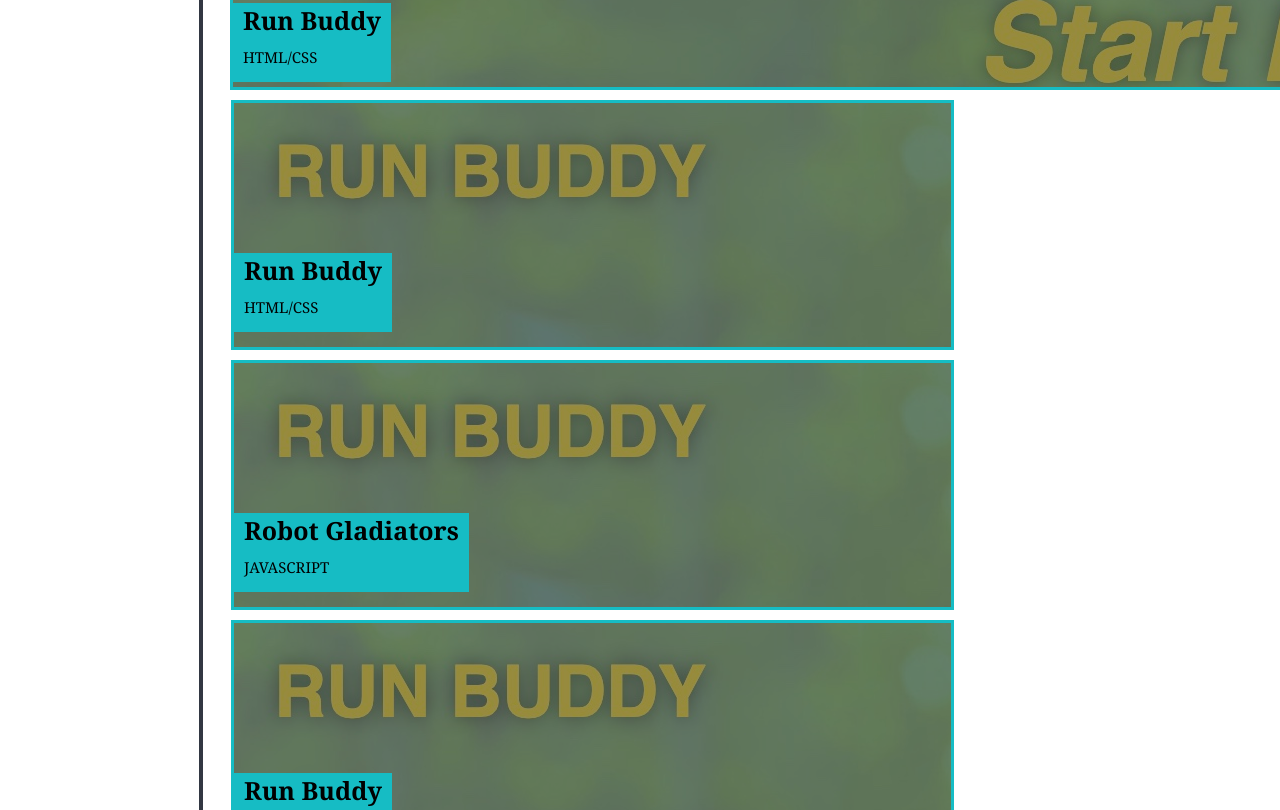
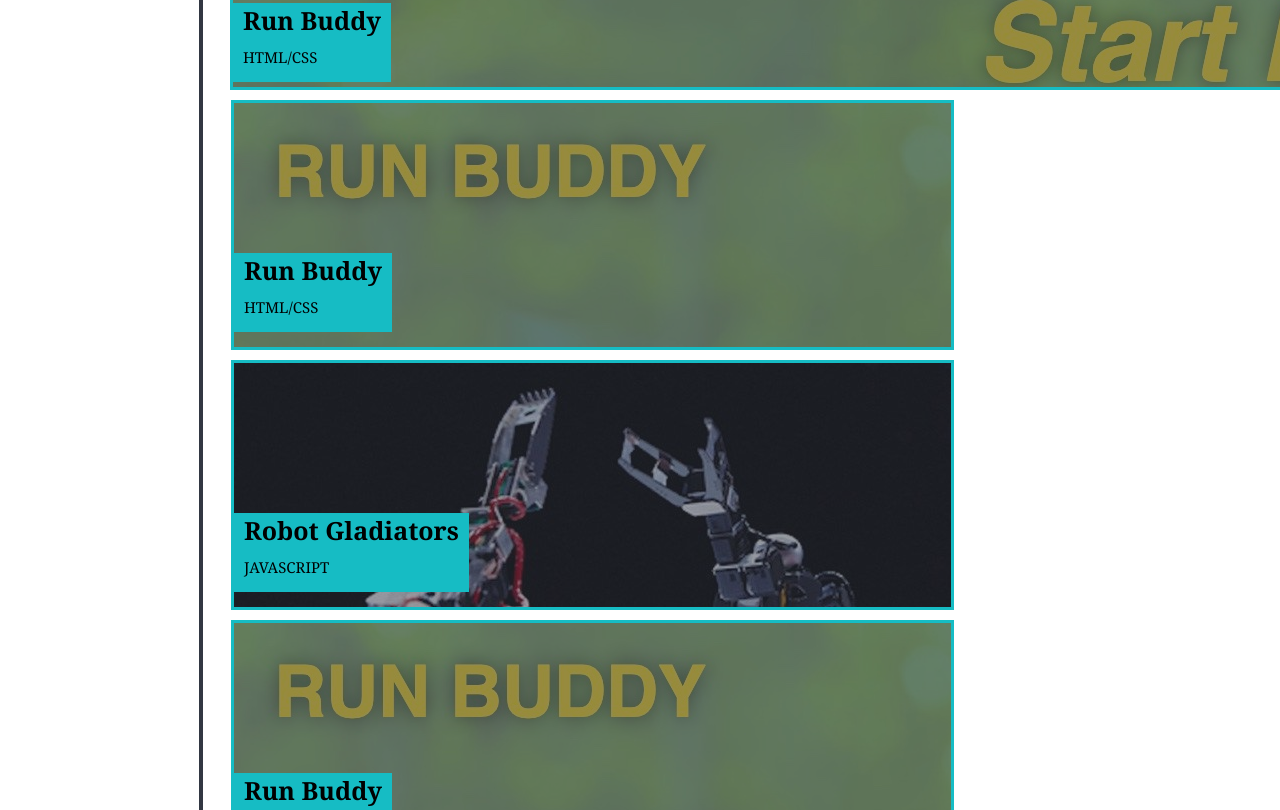
Before and after one commit to sboucher2011/challenge02, a plain HTML site: page index.html in a window 1280 px wide. Shown: the part 1480-2290 px from the top of the page. Drawn offline with Linux system fonts and the light colour scheme.

Commit message:
update readme and robot image

```diff
--- a/assets/css/style.css
+++ b/assets/css/style.css
@@ -142,6 +142,7 @@ h3 {
     min-height: 500px;
     width: 1456px;
     background: url('../images/run-buddy.jpg');
+    object-fit: scale-down;
     box-shadow: inset 0 0 0 1000px rgba(50, 55, 66, 0.5);
     border: 3px solid var(--primary-color);
     background-color: lightblue;
@@ -156,7 +157,8 @@ h3 {
 
 .box-2 {
     min-height: 250px;
-    background: url('../images/run-buddy.jpg');
+    background: url('../images/robot-fight.jpeg');
+    object-fit: scale-down;
     box-shadow: inset 0 0 0 1000px rgba(50, 55, 66, 0.5);
 }
 
```
Also changed, not shown: assets/images/family.jpeg (deleted), assets/images/robot-fight.jpeg (added), assets/images/robot-fight.jpg (added), 3 other files.
